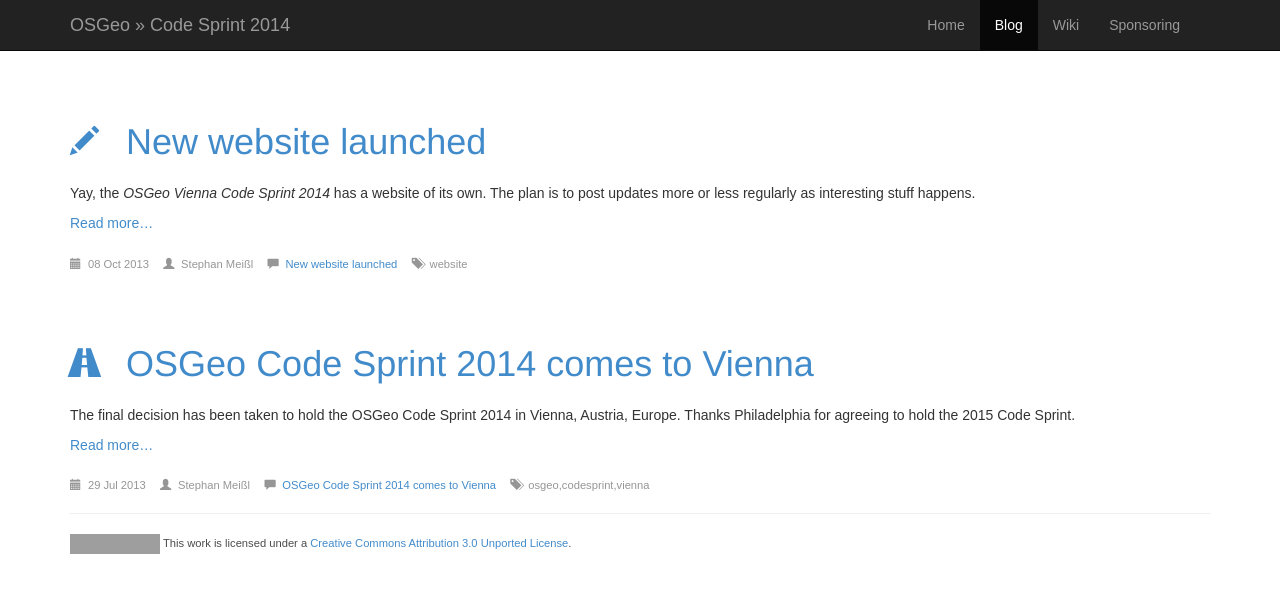
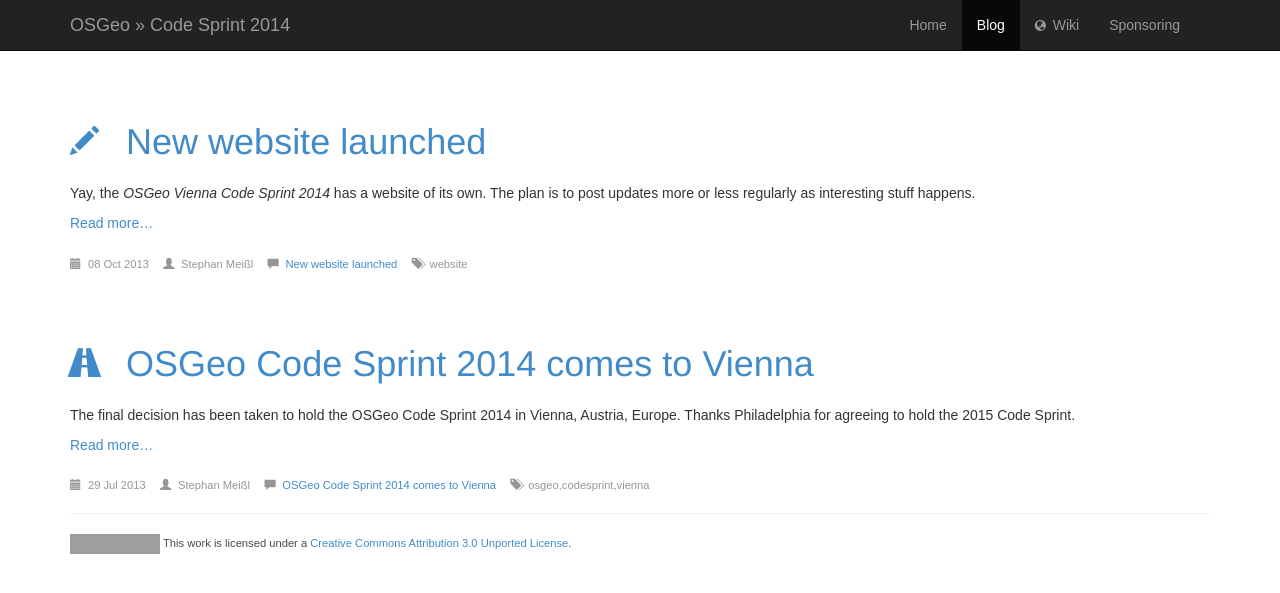
Before and after one commit to EOX-A/vienna_code_sprint_2014, a Jekyll site: the page built from blog.html, in a window 1280 px wide. Shown: the top 593 px of the page. Built offline with Jekyll 4.4.1, drawn with Linux system fonts in a browser that asks for light colours; some web fonts are replaced; Markdown is read by kramdown in place of the engine named in the settings; a script that is not in the unit is left out; comment, search, counter and statistics services are not loaded; grey boxes are pictures that could not be loaded.

Commit message:
Added globe icon to Wiki link to symbolise the external link

```diff
--- a/_layouts/default.html
+++ b/_layouts/default.html
@@ -50,7 +50,7 @@
               <ul class="nav navbar-nav pull-right">
                 <li {% if page.url == "/index.html" %} class="active"{% endif %}><a href="{{ site.baseurl}}/">Home</a></li>
                 <li {% if page.url != "/index.html" and page.url != "/sponsoring.html" %} class="active"{% endif %}><a href="{{ site.baseurl}}/blog.html">Blog</a></li>
-                <li><a href="http://wiki.osgeo.org/wiki/Vienna_Code_Sprint_2014">Wiki</a></li>
+                <li><a href="http://wiki.osgeo.org/wiki/Vienna_Code_Sprint_2014"><span class="glyphicon glyphicon-globe" style="font-size: .8em;"></span>Wiki</a></li>
                 <li {% if page.url == "/sponsoring.html" %} class="active"{% endif %}><a href="{{ site.baseurl}}/sponsoring.html">Sponsoring</a></li>
                 </li>
               </ul>
--- a/css/main.css
+++ b/css/main.css
@@ -12,6 +12,11 @@ div.jumbotron div.container {
     border: 1px solid rgba(255, 255, 255, 0.2);
     border-radius: 4px;
 }
+
+span.glyphicon {
+    margin-right: .6em;
+}
+
 
 ul.sponsors li {
     list-style-type: none;
@@ -31,9 +36,6 @@ footer {
 /* Blog Posts */
 div.post h1 {
     margin-top: 2em;
-}
-div.post span.glyphicon {
-    margin-right: .6em;
 }
 div.post ul.meta {
     margin: 2em 0 0 0;
```
